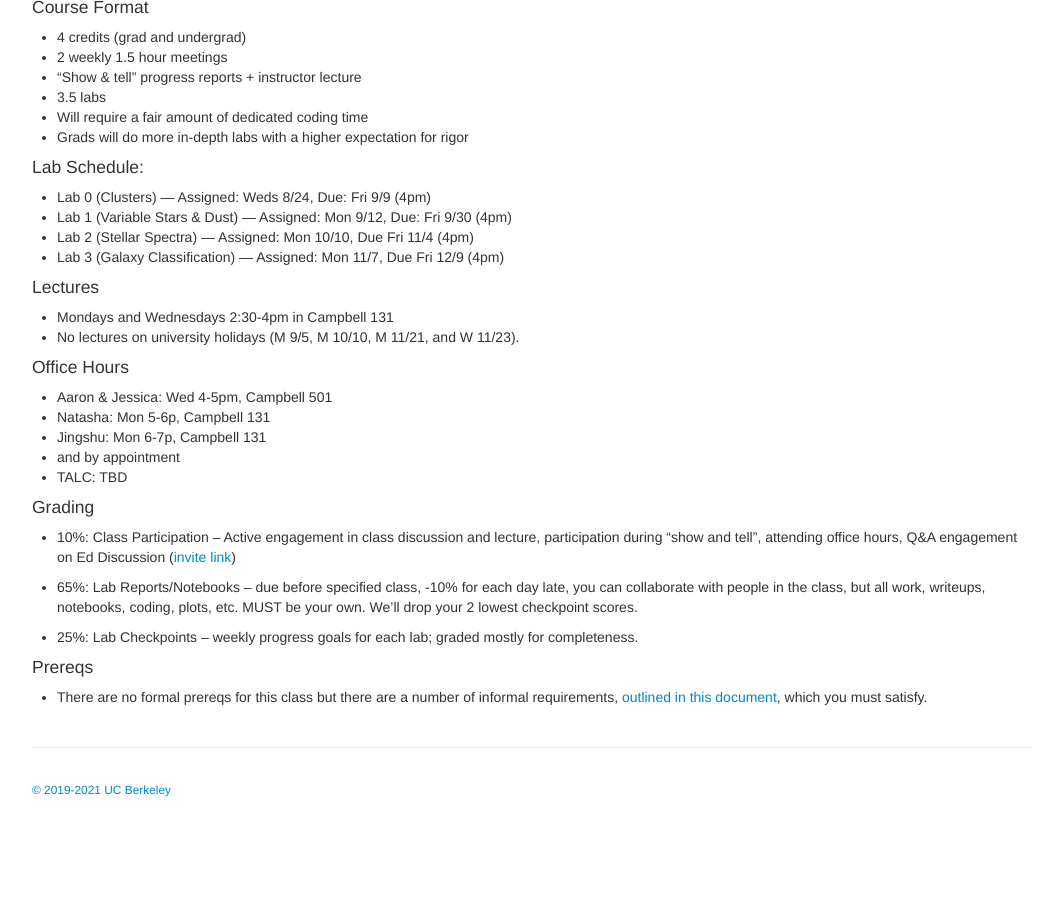
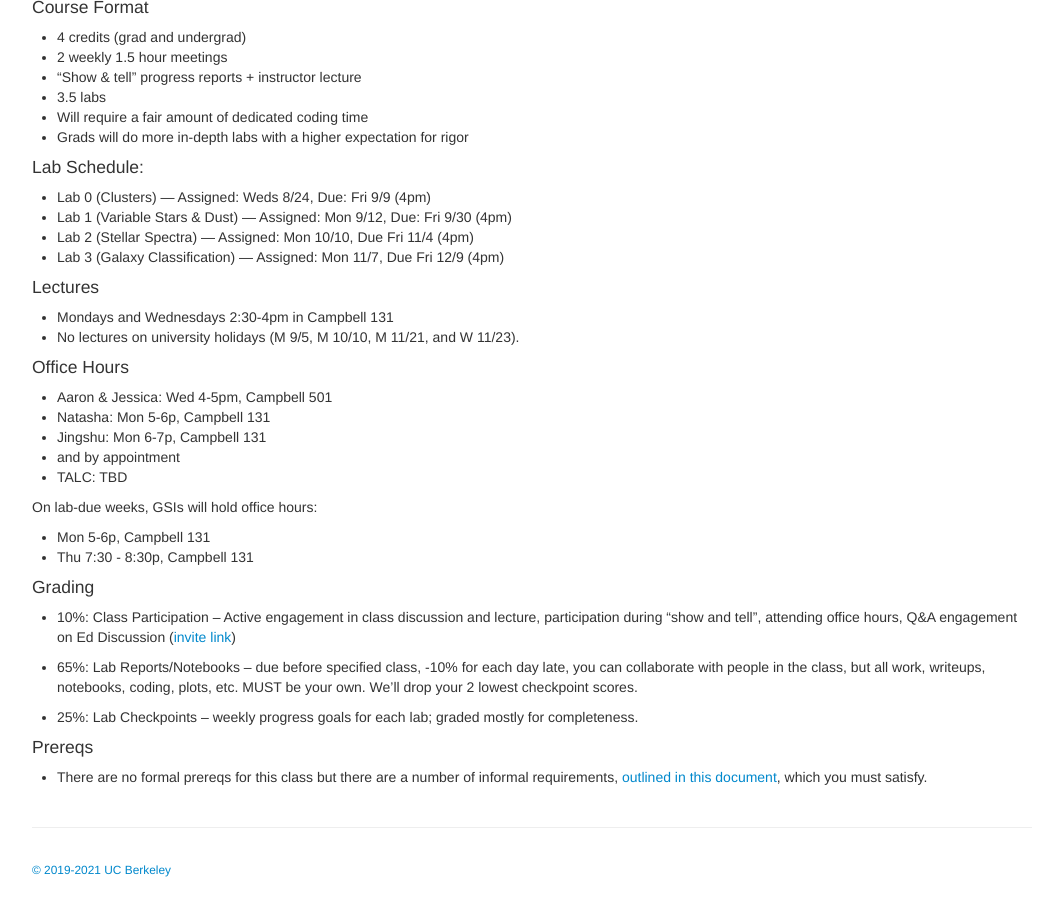
Before and after one commit to ucb-datalab/ucb-datalab.github.io, a Jekyll site: the page built from index.md, in a window 1280 px wide and 900 px high, scrolled down 821 px. Shown: the whole window, without its empty margins (76-1139 px from the left). Built offline with Jekyll 4.4.1, drawn with Linux system fonts in a browser that asks for light colours; before the commit the page ends 1641 px from its top, so only the background shows below that.

Commit message:
Updating office hours

```diff
--- a/index.md
+++ b/index.md
@@ -84,6 +84,10 @@ This course consists of three data-centric laboratory experiments that draw on a
 * and by appointment
 * TALC: TBD
 
+On lab-due weeks, GSIs will hold office hours:
+* Mon 5-6p, Campbell 131
+* Thu 7:30 - 8:30p, Campbell 131
+
 
 #### Grading
 
```
